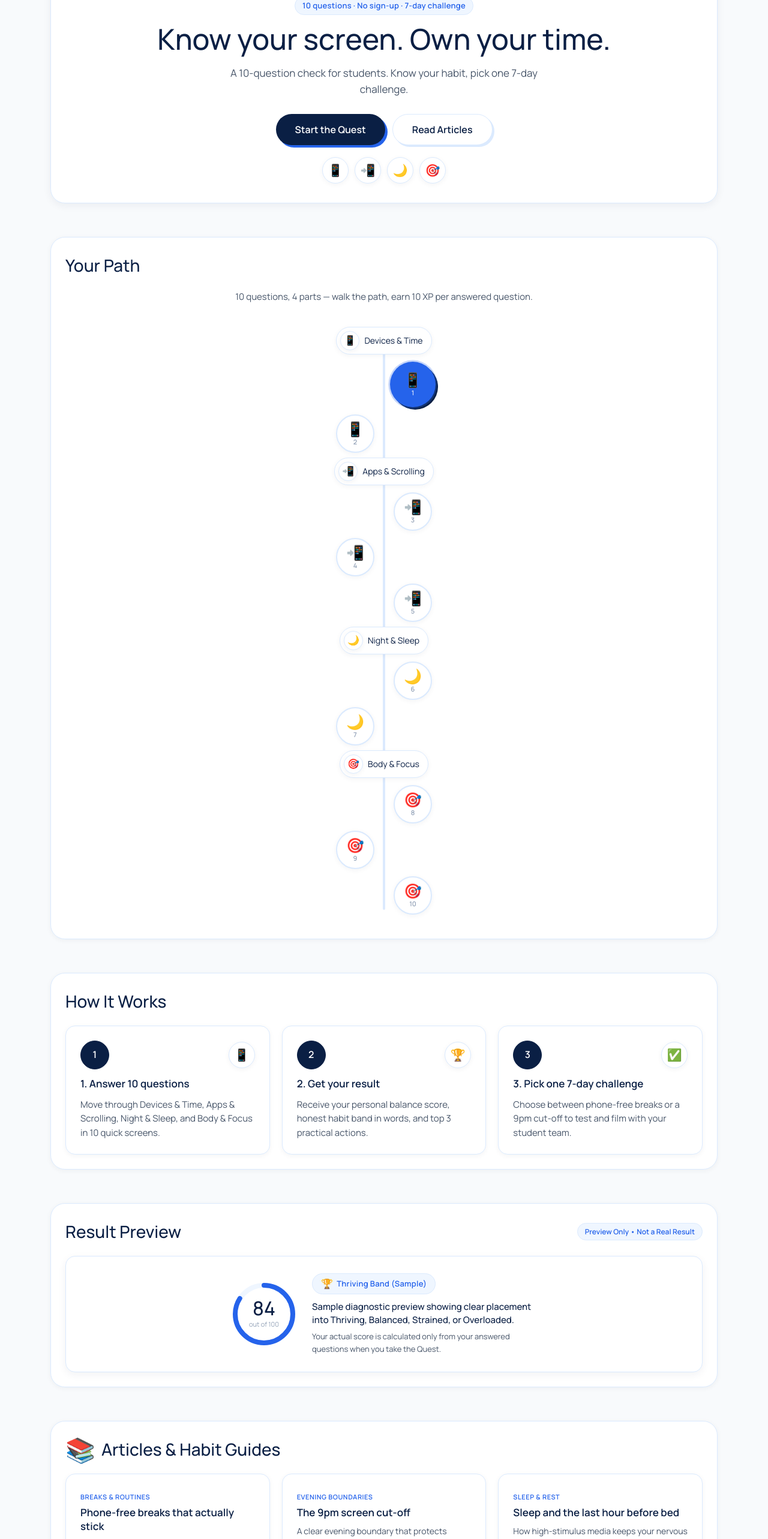
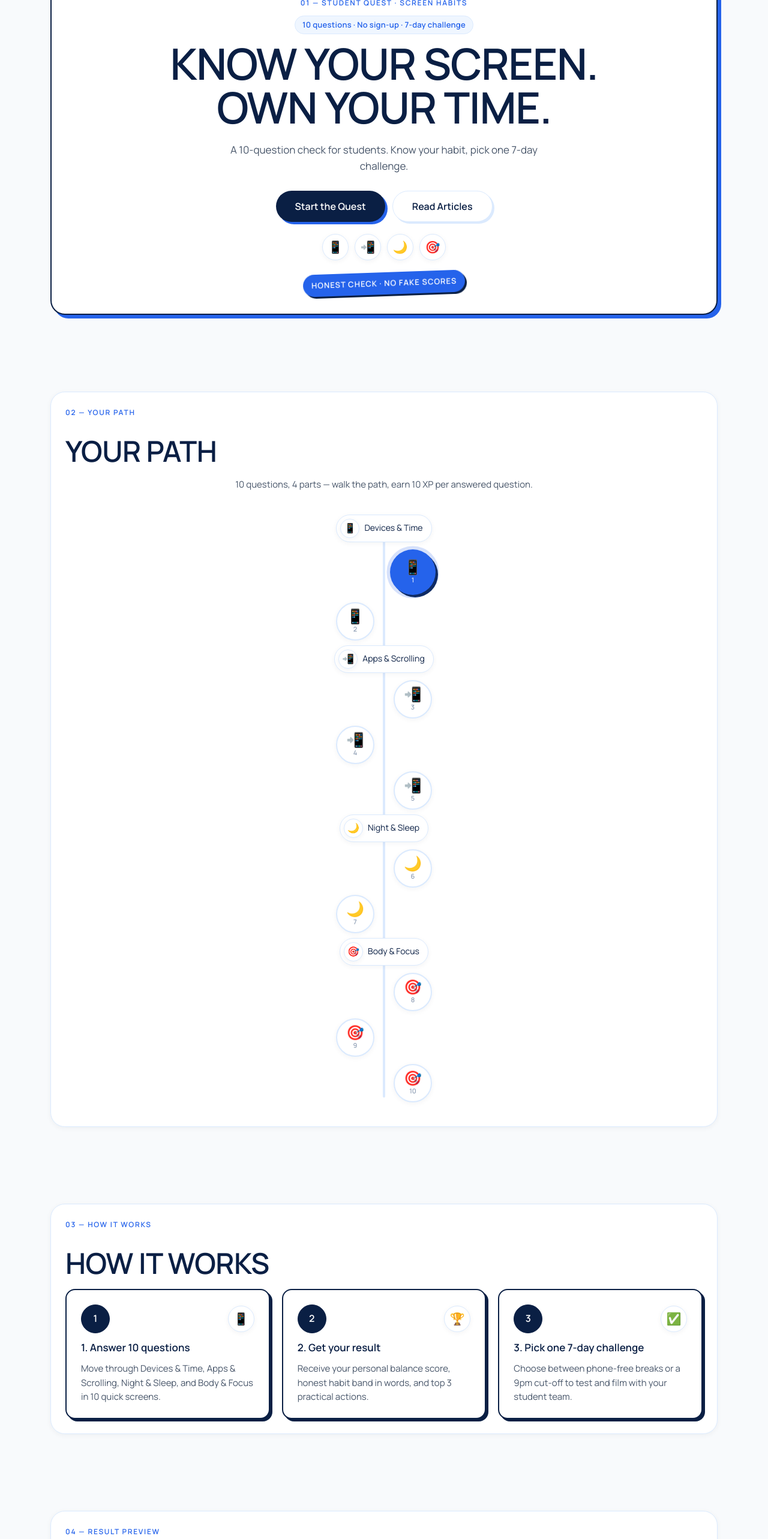
Before and after one commit to ab162012/screen-habits, a React (Vite) app: page / in a window 1280 px wide. Shown: the part 234-2800 px from the top of the page at 60% size. Built offline with nearby package versions, Linux system fonts and the light colour scheme.

Commit message:
two26 presentation system, patterns only: caps kickers, giant split headlines, sticker badge, hard navy shadows, 72px spacing, 1200px max — brand navy/blue/Manrope unchanged

```diff
--- a/src/components/HomePage.tsx
+++ b/src/components/HomePage.tsx
@@ -23,13 +23,14 @@ export const HomePage: React.FC<HomePageProps> = ({ onNavigate, hasExistingAnswe
         <div className="hero-emoji-icon" aria-hidden="true" style={{ fontSize: '72px', lineHeight: 1, marginBottom: '16px' }}>
           📱
         </div>
+        <span className="t26-kicker">01 — Student Quest · Screen Habits</span>
         <div className="home-hero-slogan-chip" style={{ marginBottom: '12px' }}>
           <span className="chip-badge chip-slogan home-hero-slogan hero-slogan" style={{ fontSize: '13px' }}>
             10 questions · No sign-up · 7-day challenge
           </span>
         </div>
-        <h1 id="hero-title" className="home-hero-headline" style={{ fontSize: 'clamp(32px, 4.5vw, 48px)', fontWeight: 500, color: 'var(--navy)', lineHeight: 1.15, marginBottom: '16px' }}>
-          Know your screen. Own your time.
+        <h1 id="hero-title" className="home-hero-headline">
+          Know your screen.<br />Own your time.
         </h1>
         <p className="home-hero-subline" style={{ fontSize: '17px', color: 'var(--text-slate-600)', maxWidth: '560px', margin: '0 auto 28px', lineHeight: 1.6 }}>
           A 10-question check for students. Know your habit, pick one 7-day challenge.
@@ -58,10 +59,12 @@ export const HomePage: React.FC<HomePageProps> = ({ onNavigate, hasExistingAnswe
           <span className="emoji-medallion">🌙</span>
           <span className="emoji-medallion">🎯</span>
         </div>
+        <span className="t26-sticker">Honest check · No fake scores</span>
       </section>
 
       {/* Your path: the 10-node winding path, 4 parts. Tap any node to start the quest. */}
       <section className="how-it-works-section path-home-section" aria-labelledby="path-title">
+        <span className="t26-kicker">02 — Your Path</span>
         <h2 id="path-title" className="section-headline">
           Your Path
         </h2>
@@ -79,6 +82,7 @@ export const HomePage: React.FC<HomePageProps> = ({ onNavigate, hasExistingAnswe
 
       {/* 2. How it works, in 3 steps only: 1. Answer 10 questions. 2. Get your result. 3. Pick one 7-day challenge. */}
       <section id="how-it-works" className="how-it-works-section" aria-labelledby="how-it-works-title">
+        <span className="t26-kicker">03 — How It Works</span>
         <h2 id="how-it-works-title" className="section-headline">
           How It Works
         </h2>
@@ -118,6 +122,7 @@ export const HomePage: React.FC<HomePageProps> = ({ onNavigate, hasExistingAnswe
 
       {/* 3. Result preview: sample score ring & sample band in words, clearly labelled as a preview, not a real result */}
       <section className="how-it-works-section" aria-labelledby="preview-title">
+        <span className="t26-kicker">04 — Result Preview</span>
         <div style={{ display: 'flex', alignItems: 'center', justifyContent: 'space-between', flexWrap: 'wrap', gap: '8px' }}>
           <h2 id="preview-title" className="section-headline">
             Result Preview
@@ -176,6 +181,7 @@ export const HomePage: React.FC<HomePageProps> = ({ onNavigate, hasExistingAnswe
 
       {/* 4. Articles teaser: 3 article cards, each linking to a real article page */}
       <section className="how-it-works-section" aria-labelledby="articles-preview-title">
+        <span className="t26-kicker">05 — Guides</span>
         <div style={{ display: 'flex', alignItems: 'center', gap: '10px' }}>
           <span style={{ fontSize: '40px', lineHeight: 1 }} aria-hidden="true">📚</span>
           <h2 id="articles-preview-title" className="section-headline">
--- a/src/index.css
+++ b/src/index.css
@@ -3077,6 +3077,122 @@ button {
 }
 
 /* --------------------------------------------------------------------------
+   two26 presentation system (2026-11-05): patterns only, in our own brand.
+   Taken from two26.studio's presentation, NOT its copy, palette, or assets:
+   tiny caps micro-labels, giant split headlines, sticker badges, one
+   sentence per section, hard shadows, 72px section spacing, 1200px max.
+   Colours stay Screen Habits: white, navy #0A1F44, blue #2563EB, Manrope.
+   No cream/orange — that is two26's palette, not ours.
+   -------------------------------------------------------------------------- */
+.home-page,
+.result-composed-page,
+.articles-page-wrapper {
+  max-width: 1200px;
+  margin: 0 auto;
+}
+
+.home-page > section {
+  margin-bottom: 72px;
+}
+
+.home-page > section:last-child {
+  margin-bottom: 0;
+}
+
+.t26-kicker {
+  display: block;
+  font-size: 12px;
+  font-weight: 600;
+  letter-spacing: 0.14em;
+  text-transform: uppercase;
+  color: var(--blue);
+  margin-bottom: 12px;
+}
+
+.home-hero-headline {
+  font-size: clamp(44px, 7vw, 72px);
+  font-weight: 600;
+  line-height: 1.02;
+  letter-spacing: -0.02em;
+  text-transform: uppercase;
+  margin-bottom: 20px;
+}
+
+.section-headline {
+  font-size: clamp(32px, 4.5vw, 48px);
+  font-weight: 600;
+  line-height: 1.05;
+  letter-spacing: -0.01em;
+  text-transform: uppercase;
+}
+
+.t26-sticker {
+  display: inline-block;
+  transform: rotate(-2deg);
+  background-color: var(--blue);
+  color: #FFFFFF;
+  font-size: 13px;
+  font-weight: 600;
+  letter-spacing: 0.08em;
+  text-transform: uppercase;
+  padding: 8px 14px;
+  border-radius: var(--radius-full);
+  box-shadow: 3px 3px 0 var(--navy);
+  margin-top: 20px;
+}
+
+/* Hard shadows, navy — two26's hard-shadow rhythm, our colour. */
+.home-hero {
+  border: 2px solid var(--navy);
+  box-shadow: 6px 6px 0 var(--blue);
+}
+
+.step-card,
+.article-preview-card,
+.article-list-card {
+  border: 2px solid var(--navy);
+  box-shadow: 4px 4px 0 var(--navy);
+}
+
+.step-card:hover,
+.article-preview-card:hover,
+.article-list-card:hover {
+  box-shadow: 6px 6px 0 var(--blue);
+}
+
+/* Question + Result headlines, same giant split treatment. */
+.question-title {
+  font-size: clamp(28px, 4vw, 40px);
+  font-weight: 600;
+  line-height: 1.1;
+  letter-spacing: -0.01em;
+  text-transform: uppercase;
+}
+
+.result-band-title {
+  font-size: clamp(24px, 3.5vw, 36px);
+  text-transform: uppercase;
+  letter-spacing: -0.01em;
+}
+
+.article-card-title {
+  font-size: 24px;
+  font-weight: 600;
+  line-height: 1.15;
+  letter-spacing: -0.01em;
+  text-transform: uppercase;
+  color: var(--navy);
+}
+
+.article-card-topic {
+  font-size: 12px;
+  font-weight: 600;
+  letter-spacing: 0.14em;
+  text-transform: uppercase;
+  color: var(--blue);
+}
+
+/* --------------------------------------------------------------------------
    Reduced Motion (Section 10: Everything becomes instant)
    -------------------------------------------------------------------------- */
 @media (prefers-reduced-motion: reduce) {
```
